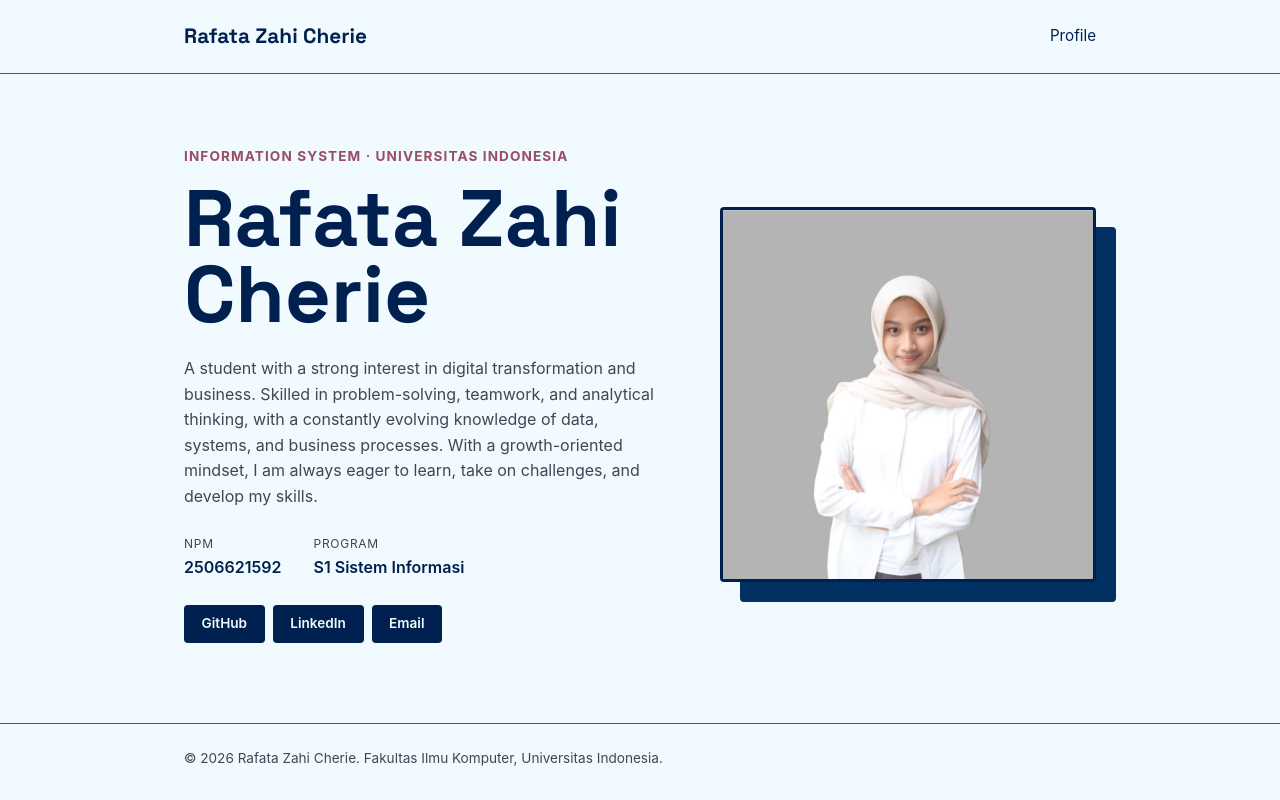
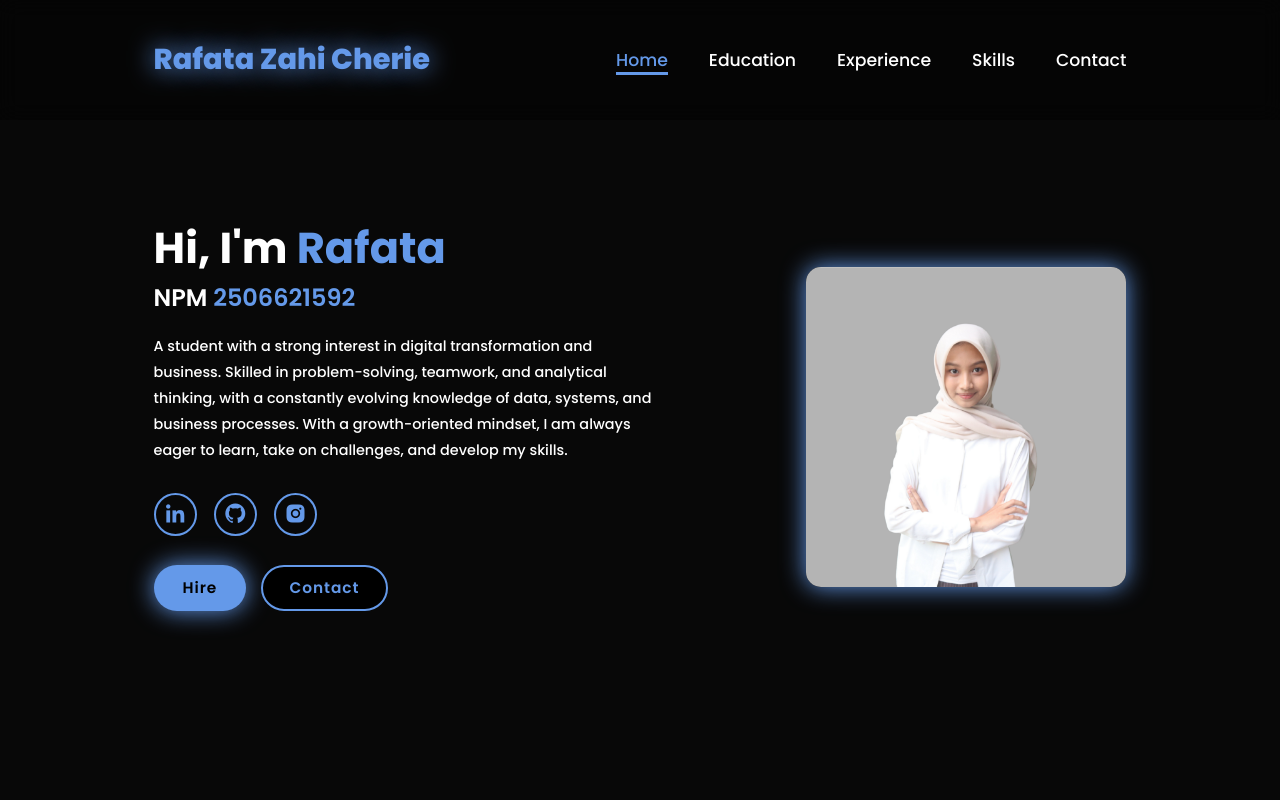
Before and after one commit to rafatacherie/myportofolio, a Django app: page / in a window 1280 px wide. Run offline with Django 5.2, Linux system fonts and the light colour scheme.

Commit message:
feat(home): Complete home section styling and animations
- Mendesign tata letak dan animasi pada halaman utama portofolio
- Membuat efek glow dan sedikit membesar ketika kursor mendekat pada
logo, foto profil, button hire dan contact, serta ikon social media
- Membuat efek ketikan untuk menampilkan ID number dan menuliskan
deskripsi about me
- Menambahkan folder javascript untuk digunakan nanti

```diff
--- a/static/css/style.css
+++ b/static/css/style.css
@@ -1,195 +1,301 @@
+/* Menghapus margin, padding bawaan browser, dan mengatur font universal */
 * {
     margin: 0;
     padding: 0;
     box-sizing: border-box;
+    text-decoration: none;
+    border: none;
+    outline: none;
+    scroll-behavior: smooth;
+    font-family: 'Poppins', sans-serif;
 }
 
+/* Semua warna utama didefinisikan di sini agar mudah diganti dari satu tempat. */
 :root {
-    --ink: #00204f;
-    --paper: #f1faff;
-    --accent: #003162;
-    --accent-dark: #9b4c65;
-    --line: #2c639b;
-    --text-muted: #3e4756;
-    --radius: 4px;
+    --bg-color: #080808;         /* warna latar utama */
+    --second-bg-color: #131313;  /* warna latar section selang-seling */
+    --text-color: white;         /* warna teks default */
+    --main-color: #6499E9;       /* warna aksen biru */
 }
 
-body {
-    font-family: -apple-system, "Segoe UI", Roboto, Helvetica, Arial, sans-serif;
-    color: var(--ink);
-    background-color: var(--paper);
-    line-height: 1.6;
+/* Mengatur ukuran font dasar untuk perhitungan rem dan mencegah halaman web bisa digeser ke samping */
+html {
+    font-size: 60%;
+    overflow-x: hidden;
 }
 
-h1, .brand {
-    font-family: "Space Grotesk", -apple-system, sans-serif;
+/* Mengatur warna latar belakang dan warna teks default untuk seluruh halaman */
+body {
+    background: var(--bg-color);
+    color: var(--text-color);
 }
 
-.container {
-    max-width: 960px;
-    margin: 0 auto;
-    padding: 0 1.5rem;
+/* Mengunci posisi header di paling atas layar dengan efek latar belakang blur */
+.header {
+    position: fixed;
+    top: 0;
+    left: 0;
+    width: 100%;
+    padding: 4rem 12% 4rem;           /* Jarak atas-bawah dan kanan-kiri header */
+    background: rgba(0, 0, 0, 0.3); /* Hitam transparan */
+    backdrop-filter: blur(10px);      /* Efek blur kaca buram yang modern */
+    display: flex;
+    justify-content: space-between;   /* Logo di kiri, menu navigasi di kanan */
+    align-items: center;              /* Memastikan logo dan navbar sejajar lurus secara vertikal */
+    z-index: 5;                       /* Lapisan teratas agar tidak tertutup konten saat di-scroll */
 }
 
-.site-header {
-    border-bottom: 1px solid var(--line);
+/* Mengatur ukuran dan ketebalan teks logo */
+.logo {
+    font-size: 3rem;
+    color: var(--text-color);
+    font-weight: 800;
+    cursor: pointer;
+    transition: 0.3s ease;
 }
 
-.site-header .container {
-    display: flex;
-    justify-content: space-between;
-    align-items: center;
-    padding: 1.25rem 1.5rem;
+/* Memberikan efek membesar sedikit saat logo didekati kursor */
+.logo:hover {
+    transform: scale(1.1);
 }
 
-.brand {
-    font-size: 1.3rem;
-    font-weight: 700;
-    color: var(--ink);
-    text-decoration: none;
+/* Memberikan efek pendaran cahaya biru khusus pada teks di dalam tag span logo */
+.logo span {
+    text-shadow: 0 0 25px var(--main-color);
 }
 
-.site-header nav {
-    display: flex;
-    gap: 2rem;
+/* Mengatur jarak dan ukuran teks pada menu navigasi atas */
+.navbar a {
+    font-size: 1.8rem;
+    color: var(--text-color);
+    margin-left: 4rem;                    /* Jarak antar menu navigasi */
+    font-weight: 500;
+    transition: 0.3s ease;
+    border-bottom: 3px solid transparent; /* Garis bawah bawaan dibuat tidak terlihat */
 }
 
-.site-header nav a {
-    color: var(--ink);
-    text-decoration: none;
-    font-size: 0.95rem;
+/* Mengubah warna teks dan memunculkan garis bawah biru saat menu aktif atau di-hover */
+.navbar a:hover,
+.navbar a.active {
+    color: var(--main-color);
+    border-bottom: 3px solid var(--main-color);
 }
 
-.hero {
-    padding: 4.5rem 0 5rem;
+/* Menyembunyikan ikon menu tiga garis di layar laptop/desktop */
+#menu-icon {
+    font-size: 3.6rem;
+    color: var(--main-color);
+    display: none;
 }
 
-.hero-grid {
-    display: grid;
-    grid-template-columns: 1.3fr 1fr;
-    grid-template-areas:
-        "identity photo"
-        "details  photo";
-    gap: 1.5rem 3rem;
+/* Mengatur tinggi minimal dan jarak padding untuk setiap section utama */
+section {
+    min-height: 100vh;
+    padding: 10rem 12% 10rem;
 }
 
-.hero-identity {
-    grid-area: identity;
+/* ==================== HOME SECTION ==================== */
+/* Mengatur tata letak flexbox untuk halaman utama */
+.home {
+    display: flex;
+    align-items: center;
+    justify-content: center;
+    gap: 15rem;              /* Jarak antara kolom teks dengan foto */
 }
 
-.hero-details {
-    grid-area: details;
+/* Menyusun teks perkenalan secara vertikal lurus ke bawah */
+.home-content {
+    display: flex;
+    flex-direction: column;
+    align-items: baseline;
+    text-align: left;
+    justify-content: center;
+    margin-top: 3rem;
 }
 
-.hero-kicker {
-    font-size: 0.85rem;
-    letter-spacing: 0.08em;
-    text-transform: uppercase;
-    color: var(--accent-dark);
-    font-weight: 700;
-    margin-bottom: 0.75rem;
+/* Mewarnai tag span universal dengan aksen biru */
+span {
+    color: var(--main-color);
 }
 
-.hero-identity h1 {
-    font-size: clamp(3rem, 7vw, 5rem);
-    line-height: 0.95;
+/* Mengatur ukuran dan jarak teks h3 di area home */
+.home-content h3 {
+    margin-bottom: 2rem;
+    margin-top: 1rem;
+    font-size: 2.5rem;
 }
 
-.bio {
-    color: var(--text-muted);
-    max-width: 480px;
-    margin-bottom: 1.5rem;
+/* Mengatur ukuran, jarak, dan ketebalan teks h1 di area home */
+.home-content h1 {
+    font-size: 4.5rem;
+    font-weight: 700;
+    margin-top: 1rem;
+    line-height: 1;
 }
 
-.meta-list {
-    display: flex;
-    gap: 2rem;
-    margin-bottom: 1.5rem;
+/* Mengatur posisi, ukuran, dan efek pada foto profil */
+.home-img img {
+    position: relative;
+    top: 3rem;
+    width: 25vw;
+    aspect-ratio: 1 / 1;                   /* Memastikan foto berbentuk kotak */
+    object-fit: cover;                     /* Memastikan foto tidak gepeng saat diregangkan */
+    border-radius: 15px;
+    box-shadow: 0 0 25px var(--main-color);
+    cursor: pointer;
+    transition: 0.4s ease-in-out;
 }
 
-.meta-row dt {
-    font-size: 0.75rem;
-    text-transform: uppercase;
-    letter-spacing: 0.06em;
-    color: var(--text-muted);
-    margin-bottom: 0.15rem;
+/* Memberikan efek cahaya bertingkat saat foto profil disentuh kursor */
+.home-img img:hover {
+    box-shadow: 0 0 25px var(--main-color),
+                0 0 50px var(--main-color),
+                0 0 100px var(--main-color);
 }
 
-.meta-row dd {
-    font-weight: 600;
+/* Mengatur ukuran huruf pada paragraf deskripsi diri */
+.home-content p {
+    font-size: 1.5rem;
+    font-weight: 500;
+    line-height: 1.8;
+    max-width: 1000px;
 }
 
-.social-links {
-    display: flex;
-    gap: 0.5rem;
-    flex-wrap: wrap;
+/* Mengatur bentuk tombol lingkaran untuk media sosial */
+.social-icons a {
+    display: inline-flex;
+    justify-content: center;
+    align-items: center;
+    width: 4.5rem;
+    height: 4.5rem;
+    background: transparent;
+    border: 2px solid var(--main-color);
+    font-size: 2.5rem;
+    border-radius: 50%;
+    color: var(--main-color);
+    margin: 3rem 1.5rem 3rem 0;
+    transition: 0.3s ease-in-out;
 }
 
-.social-link {
-    display: inline-block;
-    font-size: 0.85rem;
-    font-weight: 600;
-    text-decoration: none;
-    color: var(--paper);
-    background-color: var(--ink);
-    border-radius: var(--radius);
-    padding: 0.5rem 1.1rem;
-    transition: background-color 0.2s ease;
+/* Memberikan animasi membesar, bergeser naik, dan efek glow pada ikon sosmed */
+.social-icons a:hover {
+    color: var(--text-color);
+    transform: scale(1.3)translateY(-5px);
+    box-shadow: 0 0 25px var(--main-color);
+    background-color: var(--main-color);
 }
 
-.social-link:hover {
-    background-color: var(--accent);
+/* Gaya dasar pada tombol utama portofolio */
+.btn {
+    display: inline-block;
+    padding: 1rem 2.8rem;
+    background: var(--main-color);
+    box-shadow: 0 0 25px var(--main-color);
+    border-radius: 4rem;
+    font-size: 1.6rem;
+    color: black;
+    border: 2px solid transparent;
+    letter-spacing: 0.1rem;
+    font-weight: 600;
+    transition: 0.3s ease-in-out;
+    cursor: pointer;
 }
 
-.hero-photo {
-    grid-area: photo;
-    align-self: center;
+/* Memberikan efek glow dan sedikit membesar pada tombol saat di-hover */
+.btn:hover {
+    transform: scale(1.05);
+    box-shadow: 0 0 50px var(--main-color);
+}
+
+/* Menjejarkan dua tombol secara berdampingan */
+.btn-group {
+    display: flex;
+    align-items: center;
+    gap: 1.5rem;
+}
+
+/* Mengatur tampilan tombol kedua (gaya outline transparan) */
+.btn-group a:nth-of-type(2) {
+    background-color: black;
+    color: var(--main-color);
+    border: 2px solid var(--main-color);
+    box-shadow: 0 0 25px transparent;
+}
+
+/* Mengubah tombol kedua menjadi biru penuh saat disentuh kursor */
+.btn-group a:nth-of-type(2):hover {
+    box-shadow: 0 0 25px var(--main-color);
+    background-color: var(--main-color);
+    color: black;
+}
+
+/* Mengatur ukuran font dan batas minimal lebar untuk animasi teks mengetik */
+.text-animation {
+    font-size: 34px;
+    font-weight: 600;
+    min-width: 280px;
+}
+
+.text-animation span {
     position: relative;
 }
 
-.photo-block {
-    position: absolute;
-    top: 1.25rem;
-    left: 1.25rem;
-    width: 100%;
-    height: 100%;
-    background-color: var(--accent);
-    border-radius: var(--radius);
-    z-index: 0;
+/* Menyisipkan teks cetakan utama menggunakan pseudo-element CSS */
+.text-animation span::before {
+    content: "2506621592";
+    color: var(--main-color);
+    animation: words 20s infinite;
 }
 
-.avatar {
-    position: relative;
-    z-index: 1;
-    display: block;
-    width: 100%;
-    aspect-ratio: 1 / 1;
-    object-fit: cover;
-    border-radius: var(--radius);
-    border: 3px solid var(--ink);
+/* Membuat kotak penutup berwarna sama dengan background yang bergerak maju mundur sebagai tiruan ketikan */
+.text-animation span::after {
+    content: "";
+    background-color: var(--bg-color);
+    position: absolute;
+    width: calc(100% + 8px);
+    height: 100%;
+    border-left: 3px solid var(--bg-color);
+    right: -8px;
+    animation: cursor 0.6s infinite, typing 20s steps(14) infinite;
 }
 
-.site-footer {
-    padding: 1.5rem;
-    color: var(--text-muted);
-    font-size: 0.85rem;
-    border-top: 1px solid var(--line);
+/* Animasi kursor berkedip di ujung teks */
+@keyframes cursor {
+    to {
+        border-left: 2px solid var(--main-color);
+    }
 }
 
-@media (max-width: 600px) {
-    .hero-grid {
-        grid-template-columns: 1fr;
-        grid-template-areas:
-            "identity"
-            "photo"
-            "details";
+/* Animasi untuk menggerakkan lebar kotak penutup teks agar terlihat sedang diketik */
+@keyframes typing {
+    10%,
+    15%,
+    30%,
+    35%,
+    50%,
+    55%,
+    70%,
+    75%,
+    90%,
+    95% {
+        width: 0;
     }
-
-    .hero-photo {
-        max-width: 220px;
-    }
-
-    .social-links {
-        justify-content: flex-start;
+    5%,
+    20%,
+    25%,
+    40%,
+    45%,
+    60%,
+    65%,
+    80%,
+    85% {
+        width: calc(100% + 8px)
     }
 }
+
+/* Gaya universal pada teks judul yang dipakai di setiap awal section */
+.heading {
+    font-size: 8rem;
+    text-align: center;
+    margin: 5rem 0;
+}
--- a/templates/index.html
+++ b/templates/index.html
@@ -6,56 +6,49 @@
     <title>Rafata Zahi Cherie - Portfolio</title>
     <link rel="preconnect" href="https://fonts.googleapis.com">
     <link rel="preconnect" href="https://fonts.gstatic.com" crossorigin>
-    <link href="https://fonts.googleapis.com/css2?family=Space+Grotesk:wght@500;700&display=swap" rel="stylesheet">
+    <link href="https://fonts.googleapis.com/css2?family=Poppins:ital,wght@0,100;0,200;0,300;0,400;0,500;0,600;0,700;0,800;0,900;1,100;1,200;1,300;1,400;1,500;1,600;1,700;1,800;1,900&display=swap" rel="stylesheet">
+    <link href='https://unpkg.com/boxicons@2.1.4/css/boxicons.min.css' rel='stylesheet'>
     <link rel="stylesheet" href="/static/css/style.css">
+
 </head>
 <body>
-    <header class="site-header">
-        <div class="container">
-            <a href="#profile" class="brand">Rafata Zahi Cherie</a>
-            <nav>
-                <a href="#profile">Profile</a>
-            </nav>
-        </div>
+    <header class="header">
+        <a href="#home" class="logo"><span>Rafata Zahi Cherie</span></a>
+
+        <i class='bx bx-menu' id="menu-icon"></i>
+
+        <nav class="navbar">
+            <a href="#home" class="active">Home</a>
+            <a href="#education">Education</a>
+            <a href="#experience">Experience</a>
+            <a href="#skills">Skills</a>
+            <a href="#contact">Contact</a>
+        </nav>
     </header>
 
-    <main>
-        <section class="hero" id="profile">
-            <div class="container hero-grid">
-                <div class="hero-identity">
-                    <p class="hero-kicker">Information System &middot; Universitas Indonesia</p>
-                    <h1>Rafata Zahi Cherie</h1>
-                </div>
-                <div class="hero-photo">
-                    <div class="photo-block"></div>
-                    <img class="avatar" src="/static/img/rafata.png" alt="Photo of Rafata">
-                </div>
-                <div class="hero-details">
-                    <p class="bio">A student with a strong interest in digital transformation and business. Skilled in problem-solving, teamwork, and analytical thinking, with a constantly evolving knowledge of data, systems, and business processes. With a growth-oriented mindset, I am always eager to learn, take on challenges, and develop my skills.</p>
-                    <dl class="meta-list">
-                        <div class="meta-row">
-                            <dt>NPM</dt>
-                            <dd>2506621592</dd>
-                        </div>
-                        <div class="meta-row">
-                            <dt>Program</dt>
-                            <dd>S1 Sistem Informasi</dd>
-                        </div>
-                    </dl>
-                    <div class="social-links">
-                        <a href="https://github.com/rafatacherie" class="social-link">GitHub</a>
-                        <a href="https://www.linkedin.com/in/rafata-zahi-cherie" class="social-link">LinkedIn</a>
-                        <a href="mailto:rafatazzacc@gmail.com" class="social-link">Email</a>
-                    </div>
-                </div>
+    <section class="home" id="home">
+        <div class="home-content">
+            <h1>Hi, I'm <span>Rafata</span></h1>
+            <h3 class="text-animation">NPM <span></span></h3>
+            <p>A student with a strong interest in digital transformation and business. Skilled in problem-solving, teamwork, and analytical thinking,
+                with a constantly evolving knowledge of data, systems, and business processes. With a growth-oriented mindset, I am always eager to learn, take on challenges, and develop my skills.</p>
+
+            <div class="social-icons">
+                <a href="https://www.linkedin.com/in/rafata-zahi-cherie-894103375"><i class='bx bxl-linkedin'></i></a>
+                <a href="https://github.com/rafatacherie"><i class='bx bxl-github'></i></a>
+                <a href="https://www.instagram.com/rftazc/"><i class='bx bxl-instagram-alt'></i></a>
             </div>
-        </section>
-    </main>
 
-    <footer class="site-footer">
-        <div class="container">
-            <p>&copy; 2026 Rafata Zahi Cherie. Fakultas Ilmu Komputer, Universitas Indonesia.</p>
+            <div class="btn-group">
+                <a href="#" class="btn">Hire</a>
+                <a href="#contact" class="btn">Contact</a>
+            </div>
         </div>
-    </footer>
+            <div class="home-img">
+                <img src="/static/img/rafata.png" alt="">
+            </div>
+    </section>
+
+    <script src="/static/js/script.js"></script>
 </body>
 </html>
```
Also changed, not shown: static/img/logo-ui.png (deleted), static/js/script.js (added).
